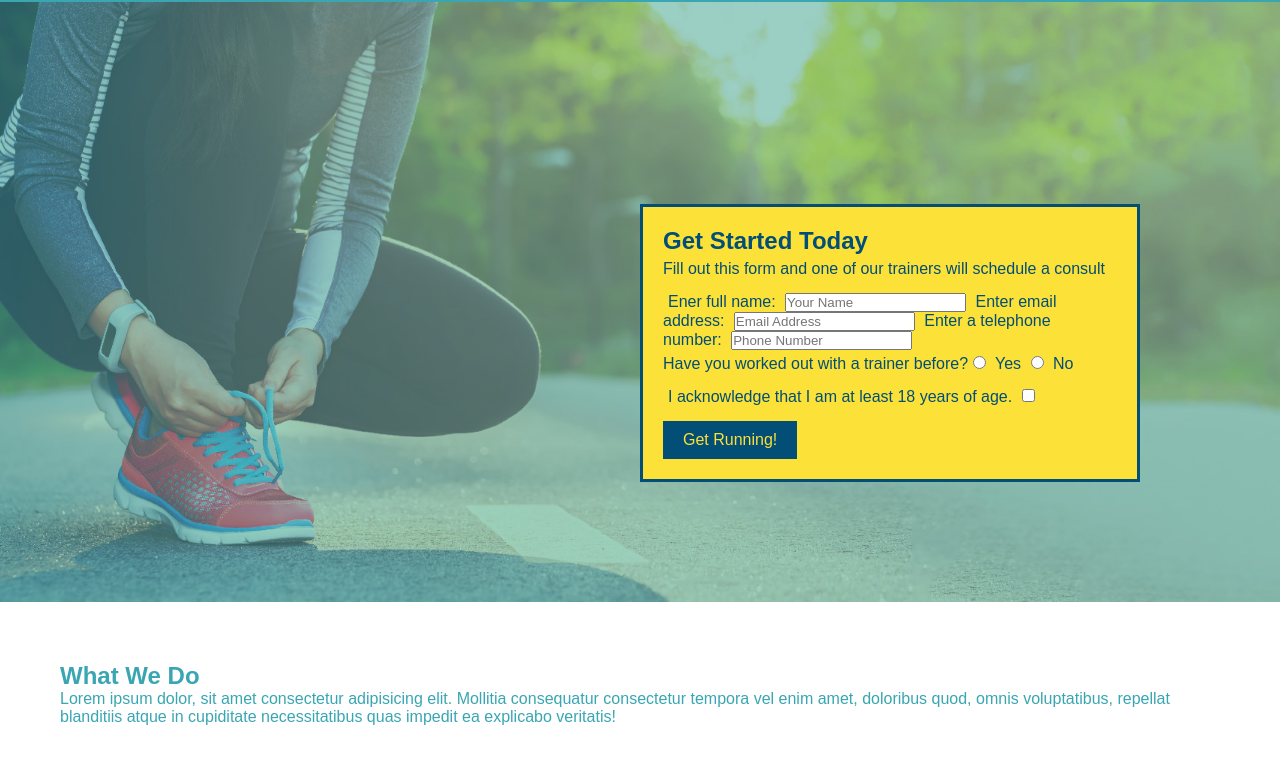
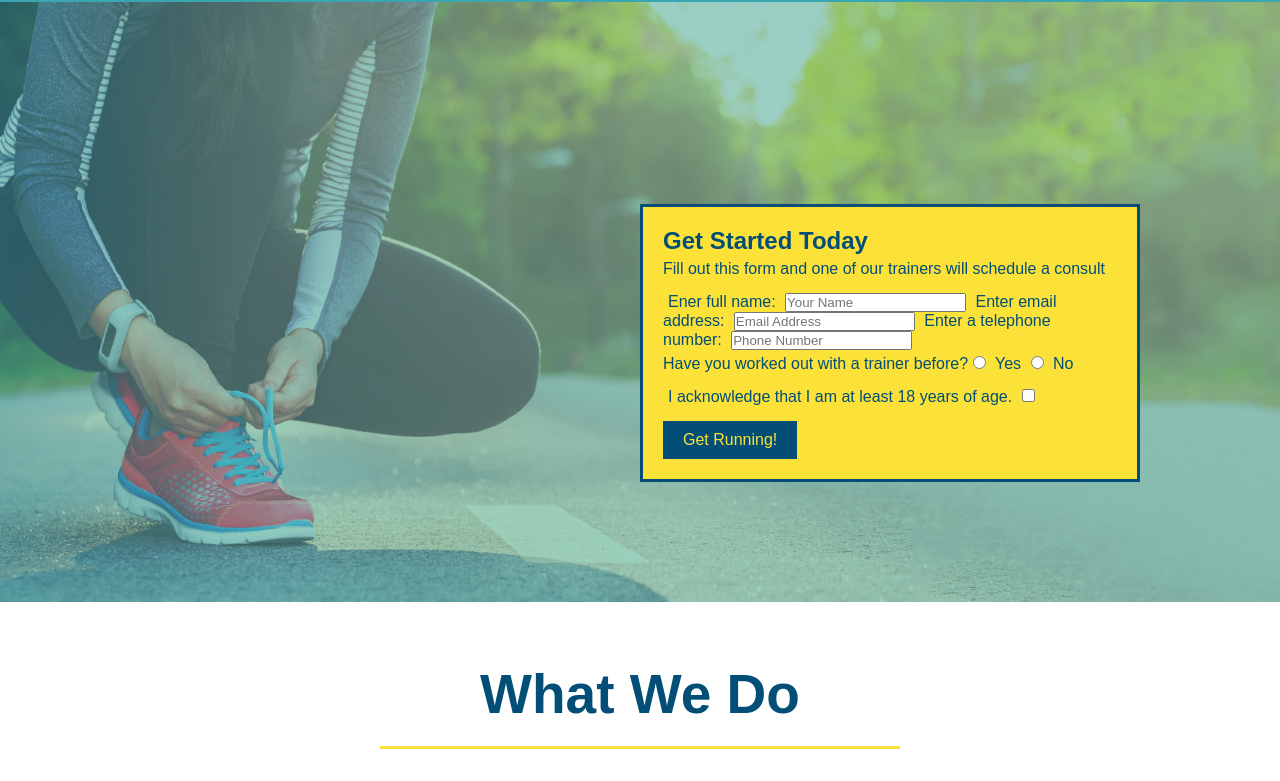
Before and after one commit to aliacollier/Run-Buddy, a plain HTML site: page index.html in a window 1280 px wide. Shown: the part 80-861 px from the top of the page. Drawn offline with Linux system fonts and the light colour scheme.

Commit message:
styled what we do section

```diff
--- a/assets/css/style.css
+++ b/assets/css/style.css
@@ -128,3 +128,25 @@ section {
   width: 100%;
   margin-bottom: 15px;
 }
+
+/* What We Do Section */
+.intro {
+  text-align: center;
+}
+
+.intro h2 {
+  font-size: 55px;
+  color: #024e76;
+  margin-bottom: 35px;
+  padding: 0 100px 20px 100px;
+  border-bottom: 3px solid #fce138;
+  display: inline-block;
+}
+
+.intro p {
+  line-height: 1.7;
+  color: #39a6b2;
+  width: 80%;
+  font-size: 20px;
+  margin: 0 auto;
+}
--- a/index.html
+++ b/index.html
@@ -74,7 +74,7 @@
     </section>
 
     <!-- "what we do" section -->
-    <section id="what-we-do">
+    <section id="what-we-do" class="intro">
       <h2>What We Do</h2>
       <p>
         Lorem ipsum dolor, sit amet consectetur adipisicing elit.
```
